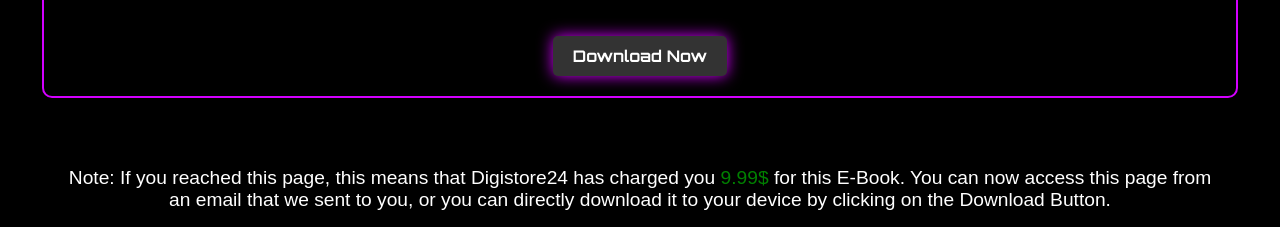
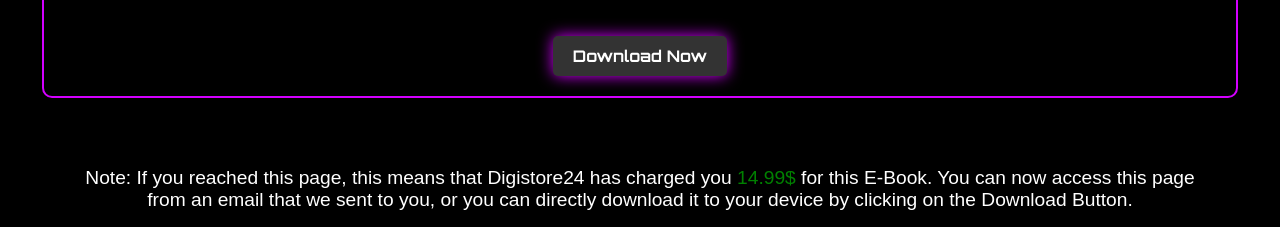
Before and after one commit to auroraweb945/E-book-download-page, a plain HTML site: page index.html in a window 1280 px wide. Shown: the part 335-562 px from the top of the page. Drawn offline with Linux system fonts and the light colour scheme.

Commit message:
Update index.html

```diff
--- a/index.html
+++ b/index.html
@@ -19,7 +19,7 @@
         <p>Click the button below to start your download.</p>
         <a href="https://docs.google.com/document/d/1yIlMkOdkdTJcHw-SaqywBDgNdpETgCxd/edit?usp=drivesdk&ouid=111887815763263017713&rtpof=true&sd=true" class="download-btn">Download Now</a>
     </div>
-    <p class="note">Note: If you reached this page, this means that Digistore24 has charged you <span>9.99$</span> for this E-Book. You can now access this page from an email that we sent to you, or you can directly download it to your device by clicking on the Download Button.</p>
+    <p class="note">Note: If you reached this page, this means that Digistore24 has charged you <span>14.99$</span> for this E-Book. You can now access this page from an email that we sent to you, or you can directly download it to your device by clicking on the Download Button.</p>
     <div class="card" id="description">
       <img src="DESIGN YOUR OWN BRANDED.png" alt="Cover Photo" class="card-img">
       <div class="card-content">
```
